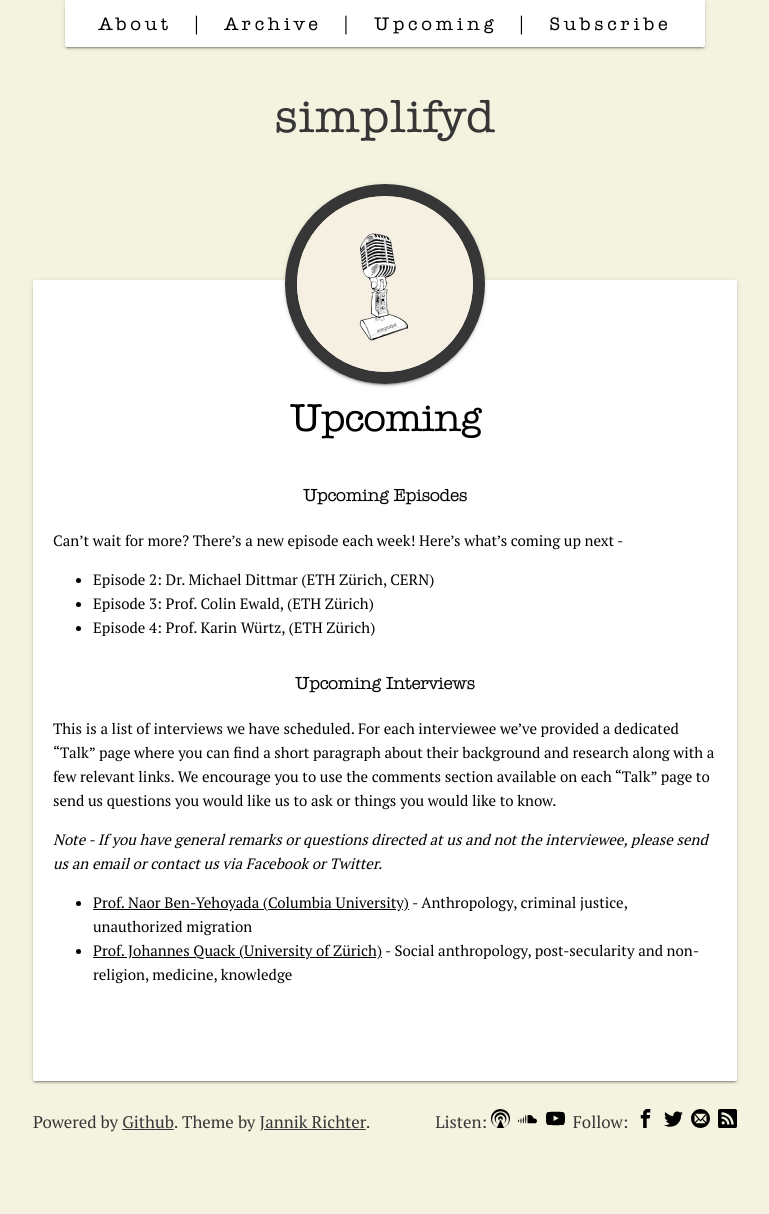
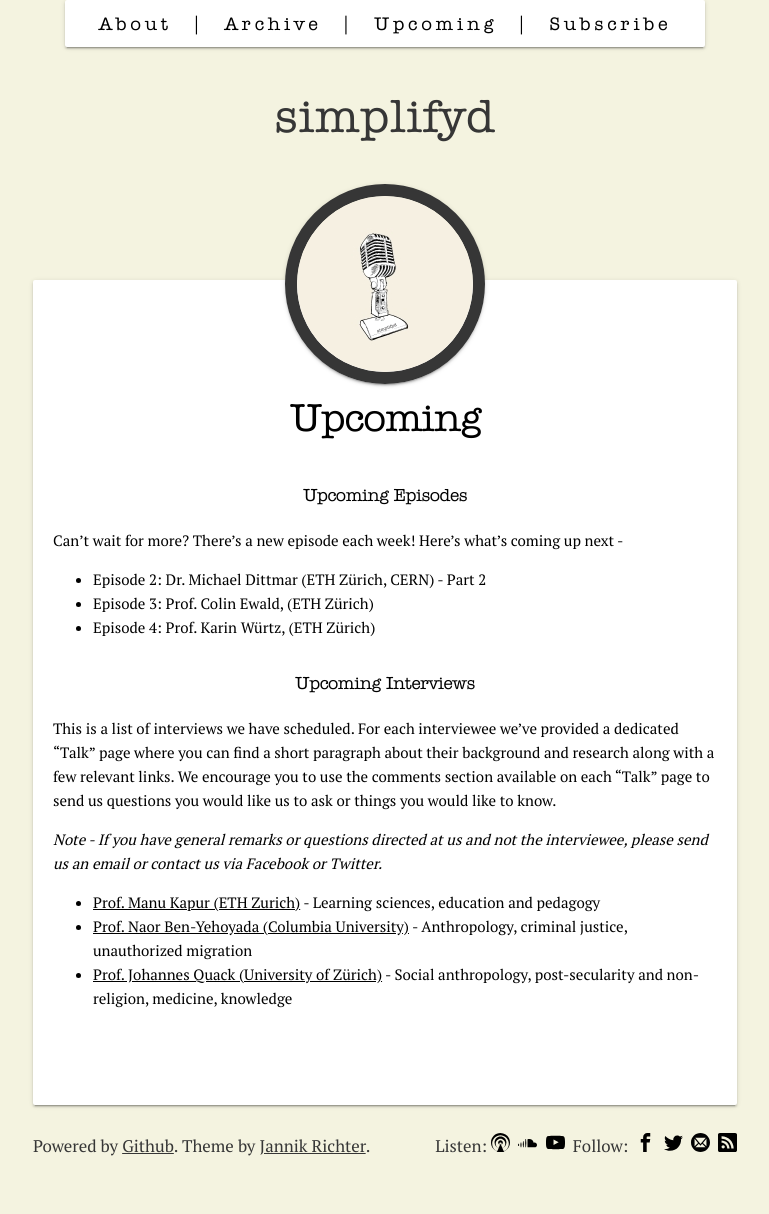
Before and after one commit to gsidhu/simplifyd, a Jekyll site: the page built from upcoming.md, in a window 1280 px wide. Shown: the whole page, without its empty margins (255-1024 px from the left). Built offline with Jekyll 4.4.1, drawn with Linux system fonts in a browser that asks for light colours; before the commit the page ends 1190 px from its top, so only the background shows below that.

Commit message:
Episode 2 - part 1

```diff
--- a/upcoming.md
+++ b/upcoming.md
@@ -7,7 +7,7 @@
 ##### Upcoming Episodes
 Can't wait for more? There's a new episode each week! Here's what's coming up next -
 
-* Episode 2: Dr. Michael Dittmar (ETH Zürich, CERN)
+* Episode 2: Dr. Michael Dittmar (ETH Zürich, CERN) - Part 2
 * Episode 3: Prof. Colin Ewald, (ETH Zürich)
 * Episode 4: Prof. Karin Würtz, (ETH Zürich)
 
@@ -16,5 +16,6 @@
 
 _Note - If you have general remarks or questions directed at us and not the interviewee, please send us an email or contact us via Facebook or Twitter._
 
+* [Prof. Manu Kapur (ETH Zurich)](/upcoming/manu-kapur) - Learning sciences, education and pedagogy
 * [Prof. Naor Ben-Yehoyada (Columbia University)](/upcoming/naor-ben-yehoyada) - Anthropology, criminal justice, unauthorized migration
 * [Prof. Johannes Quack (University of Zürich)](/upcoming/johannes-quack) - Social anthropology, post-secularity and non-religion, medicine, knowledge
```
Also changed, not shown: _posts/2017-02-13-ep-2-michael-dittmar-part-1.md (added, +23 -0 lines), upcoming/manu-kapur.md (added, +10 -0 lines).
